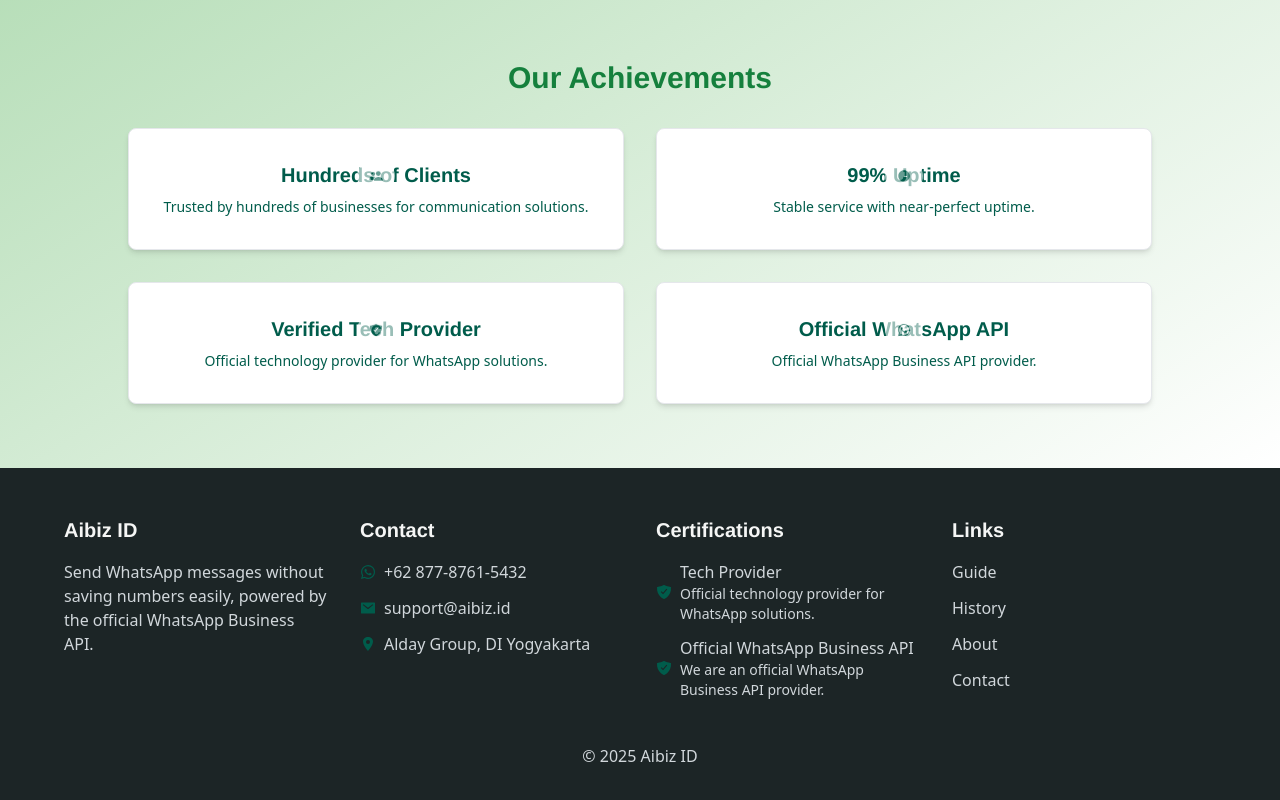
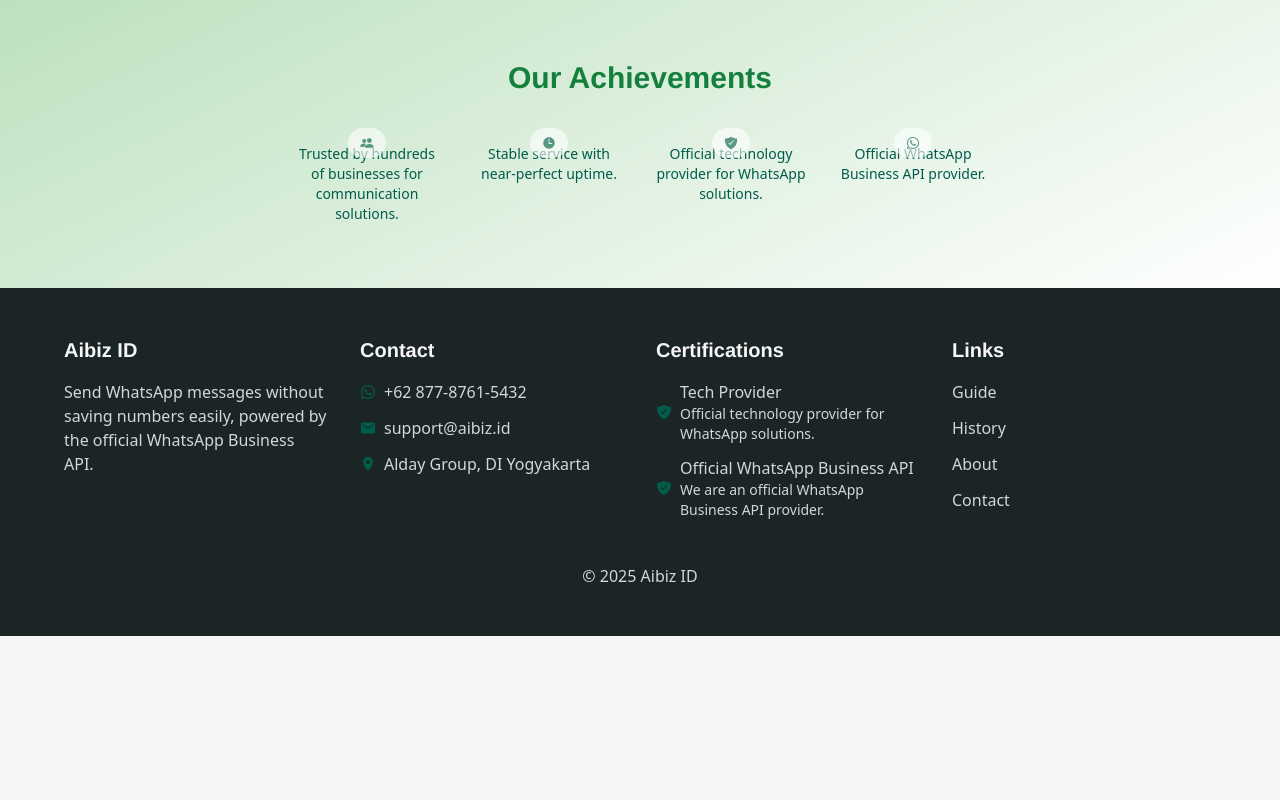
Before and after one commit to aanoval/WA-Tanpa-Save-Nomor, a Next.js app: page / in a window 1280 px wide. Shown: the part 2480-3280 px from the top of the page. After the commit the page ends 3116 px from the top, so only its background shows below. Built offline with nearby package versions, Linux system fonts and the light colour scheme.

Commit message:
Add revised header, mainContent, footer, index, and README for WA Tanpa Save Nomor project

```diff
--- a/components/MainContent.js
+++ b/components/MainContent.js
@@ -328,7 +328,7 @@
         </div>
       </motion.section>
 
-      {/* About Section */}
+ {/* About Section */}
       <motion.section
         initial={{ opacity: 0, y: 30 }}
         whileInView={{ opacity: 1, y: 0 }}
@@ -364,24 +364,23 @@
           {/* Achievements Component */}
           <div className="mt-16">
             <h3 className="section-heading text-3xl">{content[language].about.achievements.title}</h3>
-            <div className="grid grid-cols-1 md:grid-cols-2 gap-8 mt-8 max-w-5xl mx-auto">
+            <div className="flex flex-col sm:flex-row justify-center gap-8 mt-8 max-w-5xl mx-auto">
               {content[language].about.achievements.items.map((achievement, index) => (
                 <motion.div
                   key={index}
                   initial={{ opacity: 0, y: 20 }}
                   whileInView={{ opacity: 1, y: 0 }}
                   transition={{ duration: 0.5, delay: index * 0.1 }}
-                  className="card flex flex-col items-center text-center p-8"
+                  className="flex flex-col items-center"
                 >
                   <motion.div
-                    className="chat-bubble text-5xl mb-4 text-[var(--whatsapp-dark-green)]"
+                    className="chat-bubble text-6xl text-[var(--whatsapp-dark-green)]"
                     animate={{ y: [-10, 10, -10] }}
                     transition={{ repeat: Infinity, duration: 3, ease: 'easeInOut' }}
                   >
                     {achievement.icon}
                   </motion.div>
-                  <h4 className="text-xl font-semibold text-[var(--whatsapp-dark-green)]">{achievement.title}</h4>
-                  <p className="mt-2 text-sm text-[var(--whatsapp-dark-green)]">{achievement.desc}</p>
+                  <p className="mt-4 text-sm text-[var(--whatsapp-dark-green)] max-w-[150px]">{achievement.desc}</p>
                 </motion.div>
               ))}
             </div>
```
